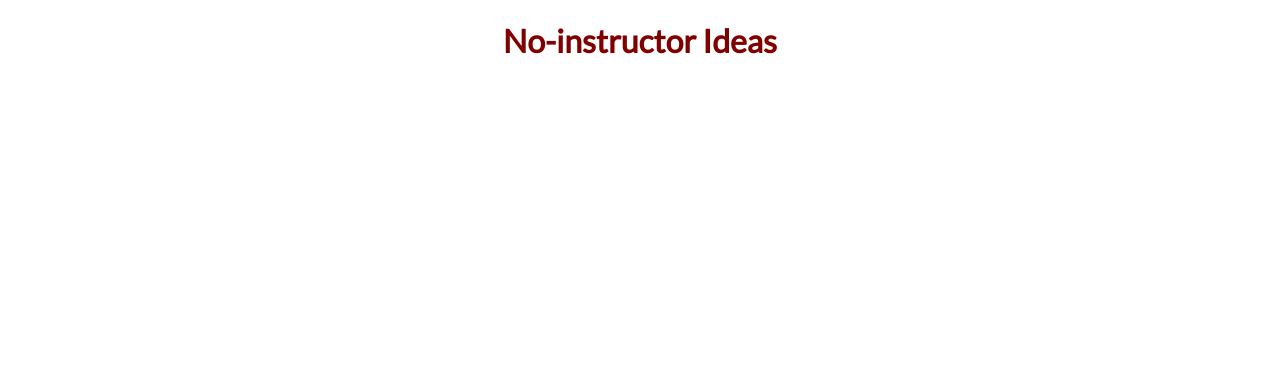
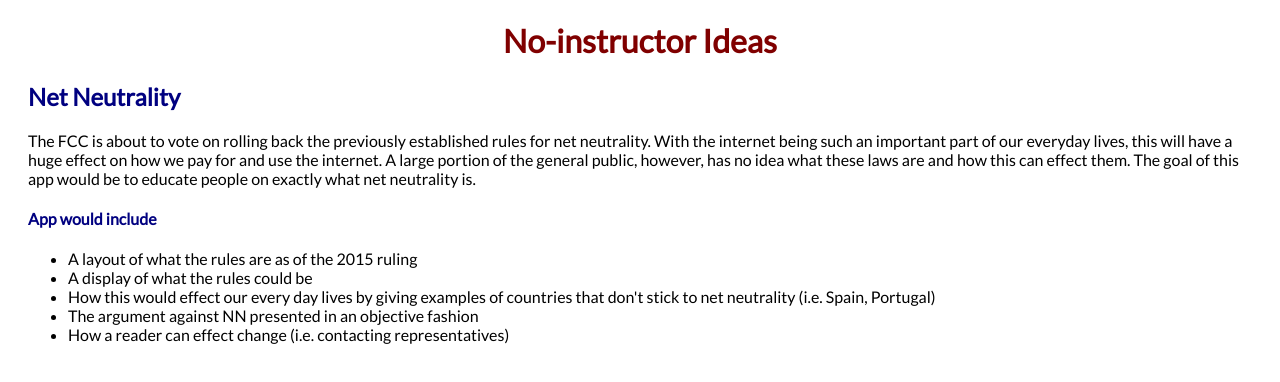
Before and after one commit to Fleury14/no-instructor, a plain HTML site: page index.html in a window 1280 px wide. Drawn offline with Linux system fonts and the light colour scheme.

Commit message:
finished nn

```diff
--- a/css/styles.css
+++ b/css/styles.css
@@ -4,6 +4,8 @@
 
 body {
     font-family: 'Lato', sans-serif;
+    padding-left: 20px;
+    padding-right: 20px;
 }
 
 .text-center {
--- a/index.html
+++ b/index.html
@@ -9,5 +9,19 @@
 </head>
 <body>
     <h1 class="text-center color-maroon">No-instructor Ideas</h1>
+    <!-- begin nn -->
+    <h2 class="color-navyblue">Net Neutrality</h2>
+    <p>The FCC is about to vote on rolling back the previously established rules for net neutrality. With the internet being such an important part of our everyday lives, this will have a huge effect on how we pay for and use the internet. A large portion of the general public, however, has no idea what these laws are and how this can effect them. The goal of this app would be to educate people on exactly what net neutrality is. </p>
+    <h4 class="color-navyblue">App would include</h4>
+    <ul>
+        <li>A layout of what the rules are as of the 2015 ruling</li>
+        <li>A display of what the rules could be</li>
+        <li>How this would effect our every day lives by giving examples of countries that don't stick to net neutrality (i.e. Spain, Portugal)</li>
+        <li>The argument against NN presented in an objective fashion</li>
+        <li>How a reader can effect change (i.e. contacting representatives)</li>
+    </ul>
+    <!-- end nn -->
+
+
 </body>
 </html>
```
